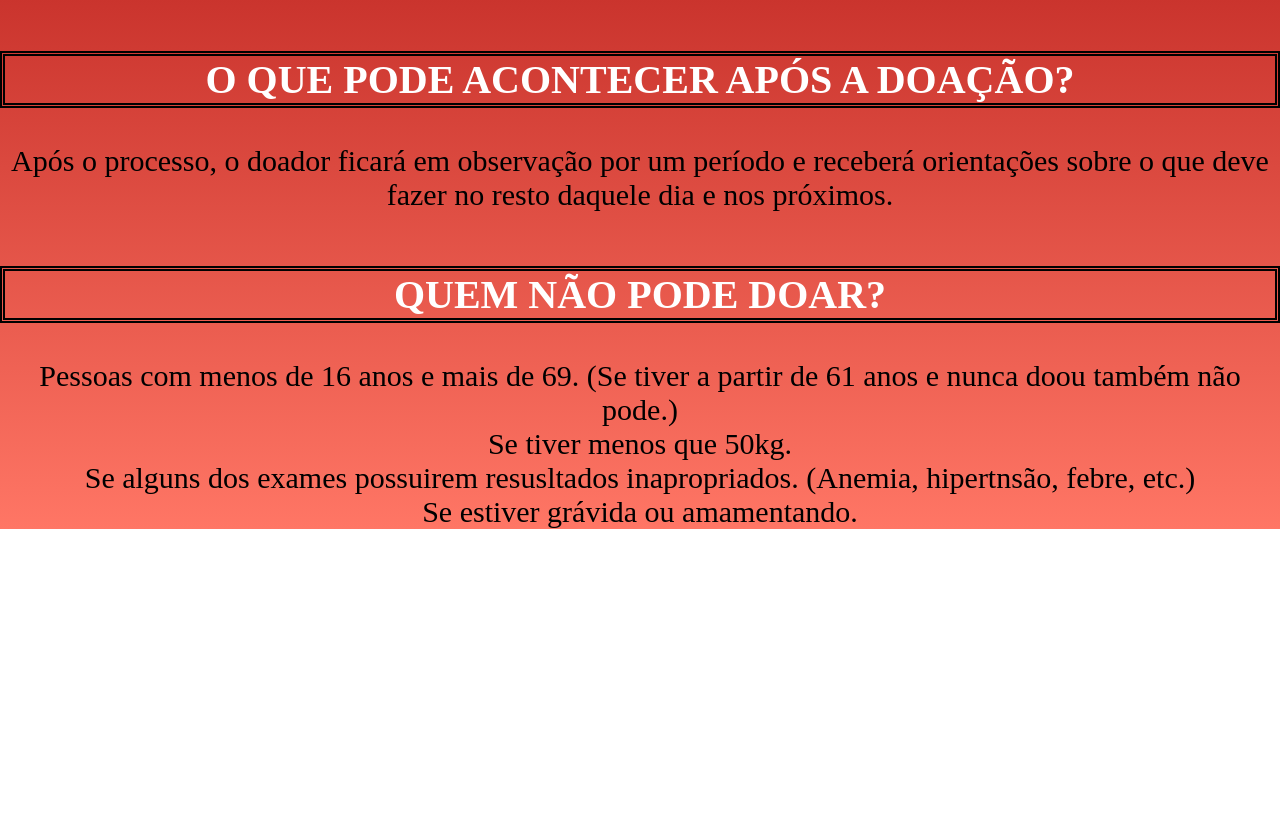
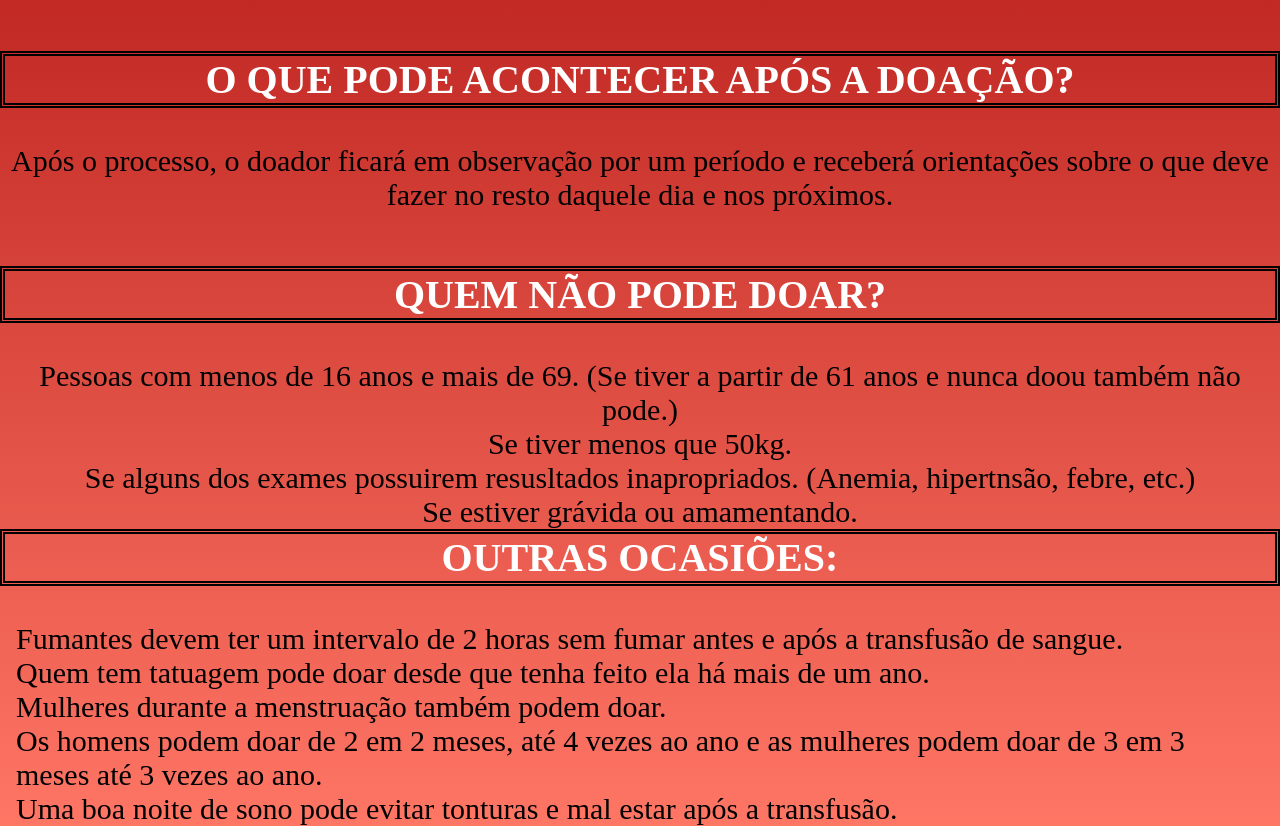
Before and after one commit to yasmin07lynx/mais-informacoes, a plain HTML site: page index.html in a window 1280 px wide. Shown: the part 354-1180 px from the top of the page. Before the commit the page ends 883 px from the top, so only its background shows below. Drawn offline with Linux system fonts and the light colour scheme.

Commit message:
Atualizar o index.html

```diff
--- a/index.html
+++ b/index.html
@@ -22,11 +22,11 @@
 <center><p class="paragrafo"> Basta ir até um Hemocentro, chegando lá, ocorrerão os exames necessários para saber se pode ou não doar. Se todos os requisitos forem atendidos, o doador será encaminhado até a sala de doação e será retirado de 420ml a 470ml de seu sangue. Após tudo isso, o Hemocentro serve um lanche e se o doador estiver bem ele pode voltar para sua casa.</p></center>
 <br><br><br>
 
-<h3 class="titulo">O QUE PODE ACONTECER APÓS A DOAÇÃO?</h3>
+<h2 class="titulo">O QUE PODE ACONTECER APÓS A DOAÇÃO?</h2>
 <br><br>
 <center> <p class="paragrafo">Após o processo, o doador ficará em observação por um período e receberá orientações sobre o que deve fazer no resto daquele dia e nos próximos.</p> </center>
  <br><br><br>
-<h4 class="titulo">QUEM NÃO PODE DOAR?</h4>
+<h2 class="titulo">QUEM NÃO PODE DOAR?</h2>
 <br><br>
   <center>  <ul class="lista">
       <li class="item-doar"> Pessoas com menos de 16 anos e mais de 69. (Se tiver a partir de 61 anos e nunca doou também não pode.)</li>
@@ -35,6 +35,17 @@
       <li class="item-doar"> Se estiver grávida ou amamentando.</li>
     </ul> </center>
 
+<h2 class="titulo"> OUTRAS OCASIÕES: </h2>
+<br><br>
+
+<ul class="lista">
+<li class="item-doar"> Fumantes devem ter um intervalo de 2 horas sem fumar antes e após a transfusão de sangue.</li>
+<li class="item-doar"> Quem tem tatuagem pode doar desde que tenha feito ela há mais de um ano.</li>
+<li class="item-doar"> Mulheres durante a menstruação também podem doar.</li>
+<li class="item-doar">Os homens podem doar de 2 em 2 meses, até 4 vezes ao ano e as mulheres podem doar de 3 em 3 meses até 3 vezes ao ano.  </li>
+<li class="item-doar"> Uma boa noite de sono pode evitar tonturas e mal estar após a transfusão. </li>
+
+
 
 </body>
 </html>
```
